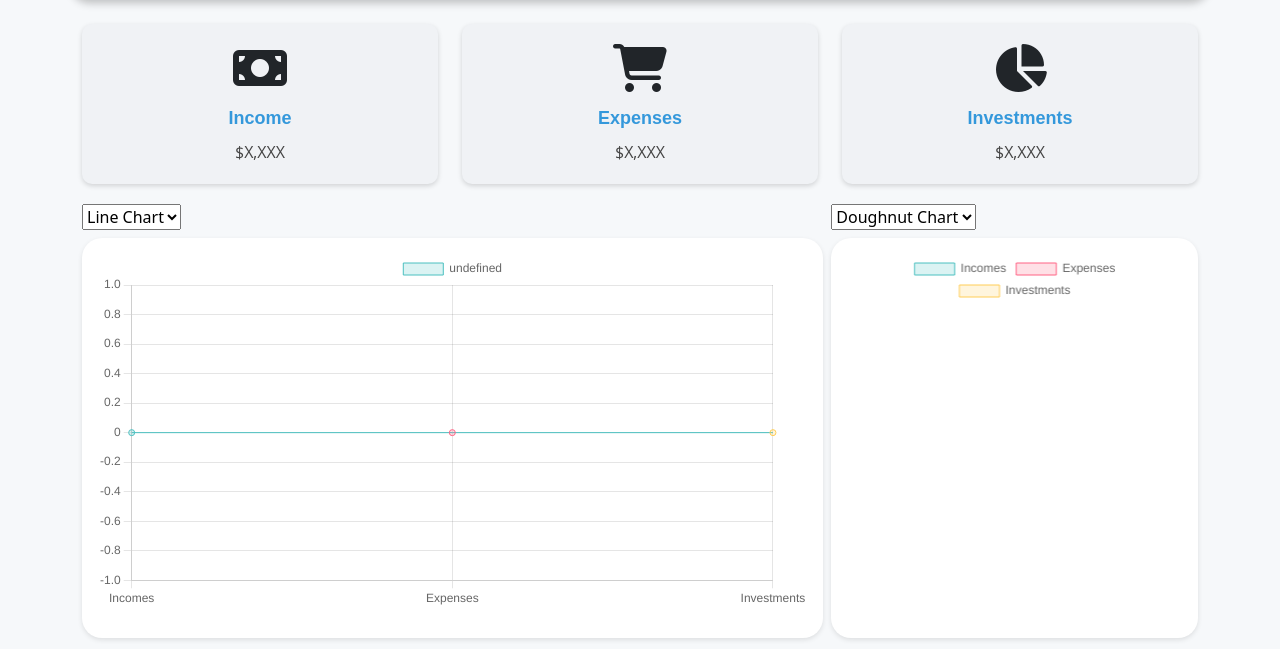
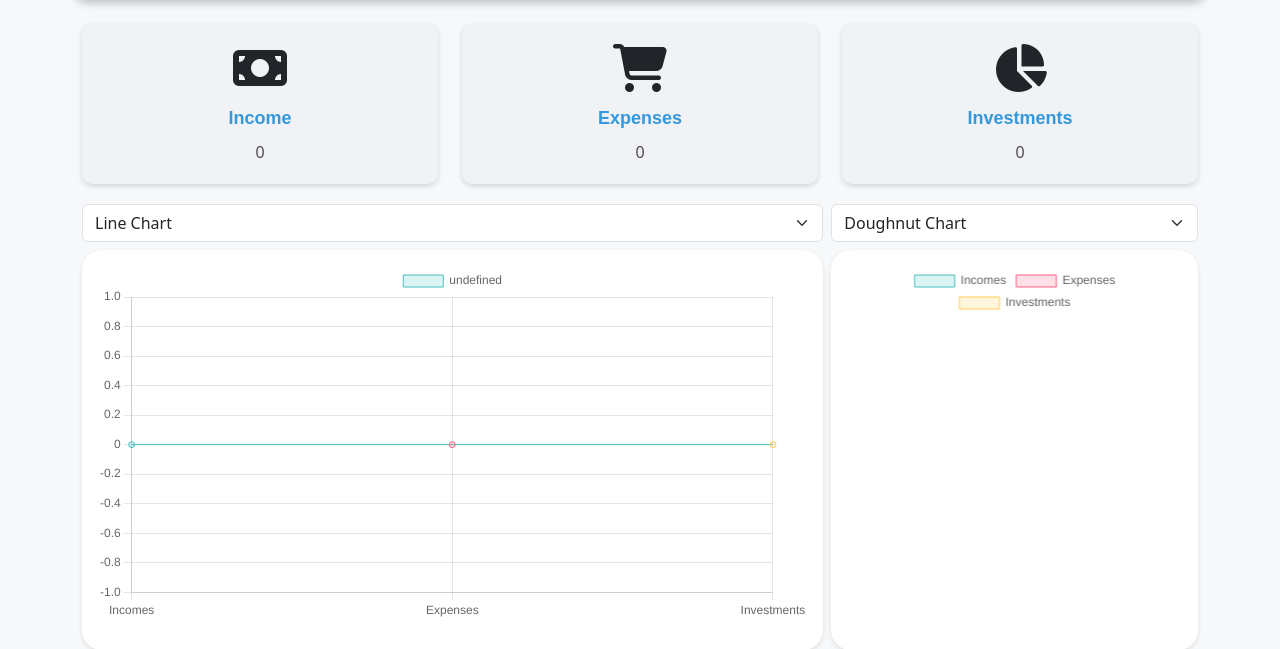
Before and after one commit to ethandiedericks/flow, a Django app: page /dashboard/ in a window 1280 px wide. Shown: the part 102-751 px from the top of the page. Run offline with Django 5.2, Linux system fonts and the light colour scheme; the visitor is signed in with stand-in values (Sample User, id 1); data that the repository does not hold is empty.

Commit message:
FLOW-14-updates

```diff
--- a/dashboard/static/dashboard/css/dashboard.css
+++ b/dashboard/static/dashboard/css/dashboard.css
@@ -13,6 +13,13 @@
     margin-bottom: 20px;
     font-family: "Open Sans", sans-serif;
     text-align: center;
+}
+
+
+.small-chart-select:focus,
+.big-chart-select:focus{
+    border-color: #007bff!important;
+    box-shadow: inset 0 1px 1px rgba(0,0,0,.075), 0 0 8px rgba(102,175,233,.6) !important;
 }
 
 .dashboard-card h5.card-title {
--- a/dashboard/templates/dashboard/dashboard.html
+++ b/dashboard/templates/dashboard/dashboard.html
@@ -16,7 +16,7 @@
                     <div class="dashboard-card income-card">
                         <div class="card-body">
                             <i class="fas fa-money-bill fa-3x"></i> <h5 class="card-title mt-3">Income</h5>
-                            <p class="card-text">$X,XXX</p>
+                            <p class="card-text">{{ total_incomes }}</p>
                         </div>
                     </div>
                 </div>
@@ -24,7 +24,7 @@
                     <div class="dashboard-card expenses-card">
                         <div class="card-body">
                             <i class="fas fa-shopping-cart fa-3x"></i> <h5 class="card-title mt-3">Expenses</h5>
-                            <p class="card-text">$X,XXX</p>
+                            <p class="card-text">{{ total_expenses }}</p>
                         </div>
                     </div>
                 </div>
@@ -32,7 +32,7 @@
                     <div class="dashboard-card investments-card">
                         <div class="card-body">
                             <i class="fas fa-chart-pie fa-3x"></i> <h5 class="card-title mt-3">Investments</h5>
-                            <p class="card-text">$X,XXX</p>
+                            <p class="card-text">{{ total_investments }}</p>
                         </div>
                     </div>
                 </div>
@@ -41,7 +41,7 @@
                 <div class="col-md-8">
                     <div class="mb-2 mt-0">
                         <div >
-                            <select id="smallChartType">
+                            <select class="form-select big-chart-select" id="smallChartType">
                                 <option value="line">Line Chart</option>
                                 <option value="bar">Bar Chart</option>
                             </select>
@@ -54,7 +54,7 @@
                 <div class="col-md-4">
                     <div class="mb-2 mt-0">
                         <div>
-                            <select id="bigChartType">
+                            <select class="form-select small-chart-select" id="bigChartType">
                                 <option value="doughnut">Doughnut Chart</option>
                                 <option value="pie">Pie Chart</option>
                             </select>
--- a/dashboard/views.py
+++ b/dashboard/views.py
@@ -11,13 +11,16 @@
 def dashboard(request):
     is_dashboard_page = request.path.startswith("/dashboard/")
     transactions = Transaction.objects.filter(user=request.user)
-
+    totals = Transaction.objects.get_totals(request.user)
     return render(
         request,
         "dashboard/dashboard.html",
         {
             "is_dashboard_page": is_dashboard_page,
             "transactions": transactions,
+            "total_incomes": totals["income_total"],
+            "total_expenses": totals["expense_total"],
+            "total_investments": totals["investment_total"],
         },
     )
 
```
